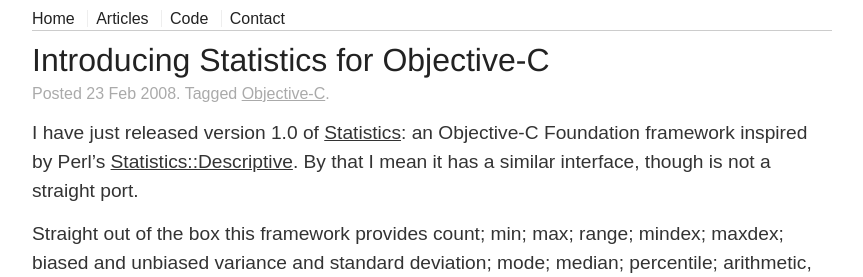
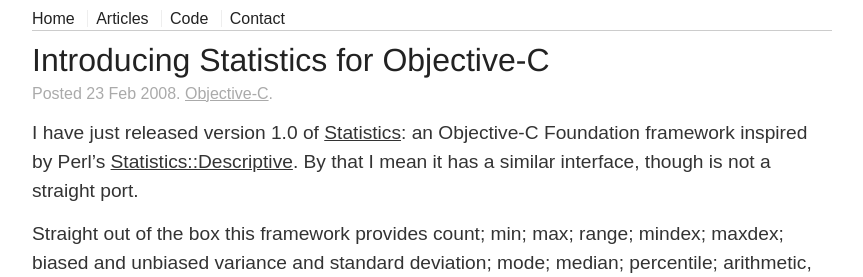
Before and after one commit to stig/www.brautaset.org, a Jekyll site: the page built from _posts/2008-02-23-introducing-statistics-for-objective-c.md, in a window 1280 px wide. Shown: the top 277 px of the page, without its empty margins (208-1071 px from the left). Built offline with Jekyll 4.4.1, drawn with Linux system fonts in a browser that asks for light colours.

Commit message:
Clearer markup

```diff
--- a/_layouts/post.html
+++ b/_layouts/post.html
@@ -6,8 +6,7 @@
     {% include nav.html %}
     <h1>{{ page.title }}</h1>
     <p>Posted {{ page.date | date_to_string }}.
-    {% if page.tags.size > 0 %}
-    Tagged
+    {% if page.tags != empty %}
     {% for tag in page.tags %}{% unless forloop.first %}, {% endunless %}<a href="/articles/tagged.html#{{ tag }}">{{ tag }}</a>{% endfor %}.
     {% endif %}
     </p>
```
